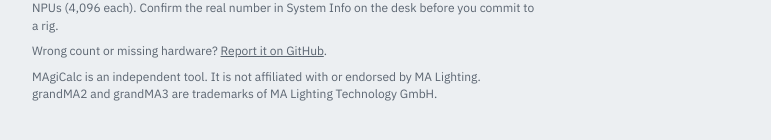
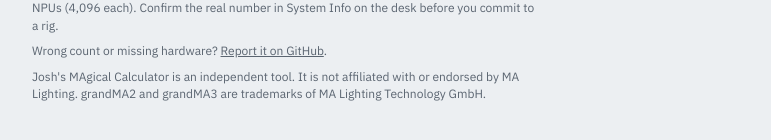
Before and after one commit to jkoffman/MAgiCalc, a plain HTML site: page index.html in a window 1280 px wide. Shown: the part 2656-2796 px from the top of the page, without its empty margins (64-835 px from the left). Drawn offline with nearby package versions, Linux system fonts and the light colour scheme.

Commit message:
Match footer disclaimer to new name
Co-Authored-By: Claude Opus 5.5 <noreply@anthropic.com>
Claude-Session: https://claude.ai/code/session_01WgBz8FbRm8ubJpWcFXJ6CL

```diff
--- a/index.html
+++ b/index.html
@@ -239,7 +239,7 @@ footer a { color: inherit; }
     <a href="https://help.malighting.com/grandMA2/en/help/key_so_parameter_expansion.html">grandMA2 parameter expansion</a>.
     grandMA3 processing units in a grandMA2 session are counted as NPUs (4,096 each). Confirm the real number in System Info on the desk before you commit to a rig.</p>
     <p>Wrong count or missing hardware? <a href="https://github.com/jkoffman/MAgiCalc/issues">Report it on GitHub</a>.</p>
-    <p>MAgiCalc is an independent tool. It is not affiliated with or endorsed by MA Lighting. grandMA2 and grandMA3 are trademarks of MA Lighting Technology GmbH.</p>
+    <p>Josh's MAgical Calculator is an independent tool. It is not affiliated with or endorsed by MA Lighting. grandMA2 and grandMA3 are trademarks of MA Lighting Technology GmbH.</p>
   </footer>
 </div>
 
```
